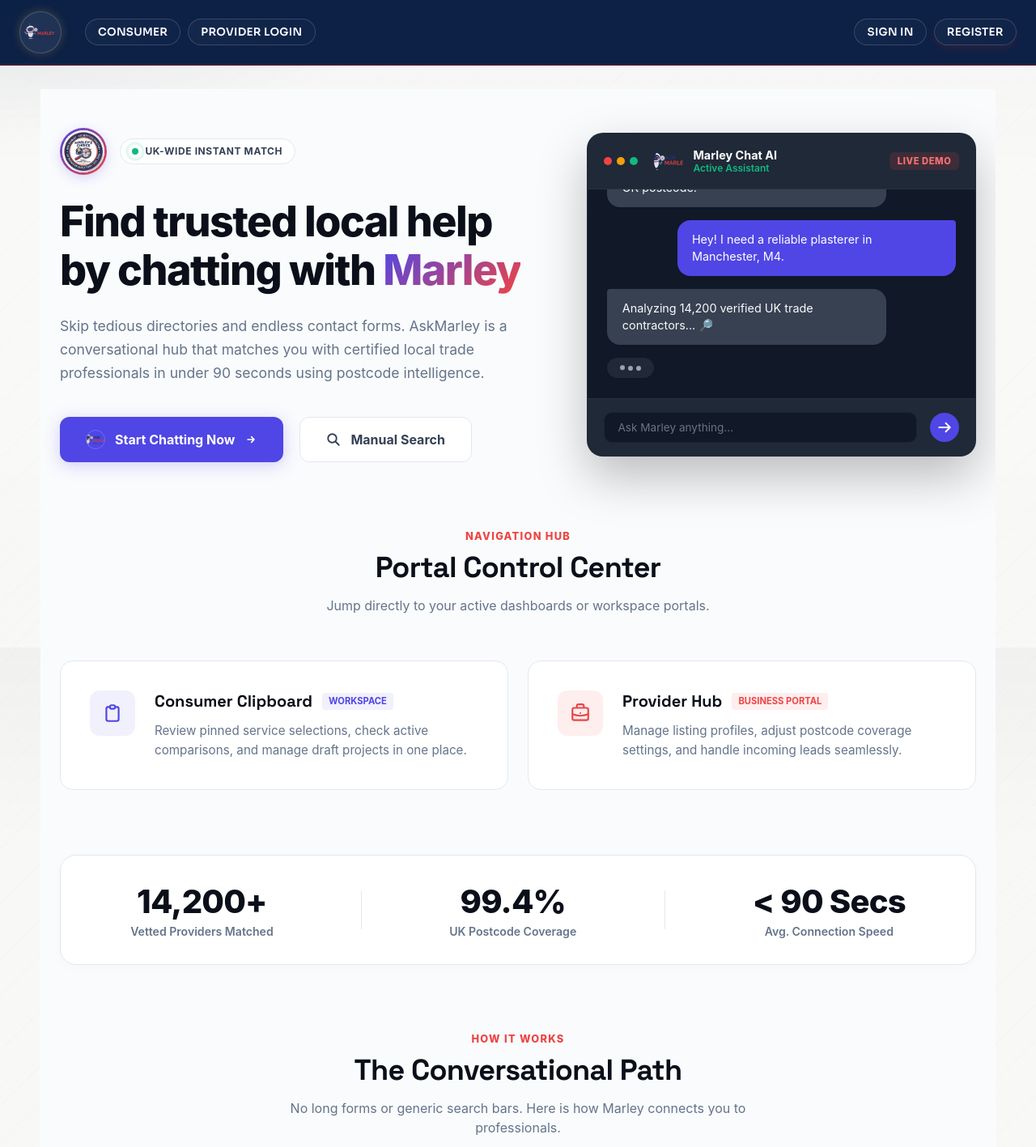
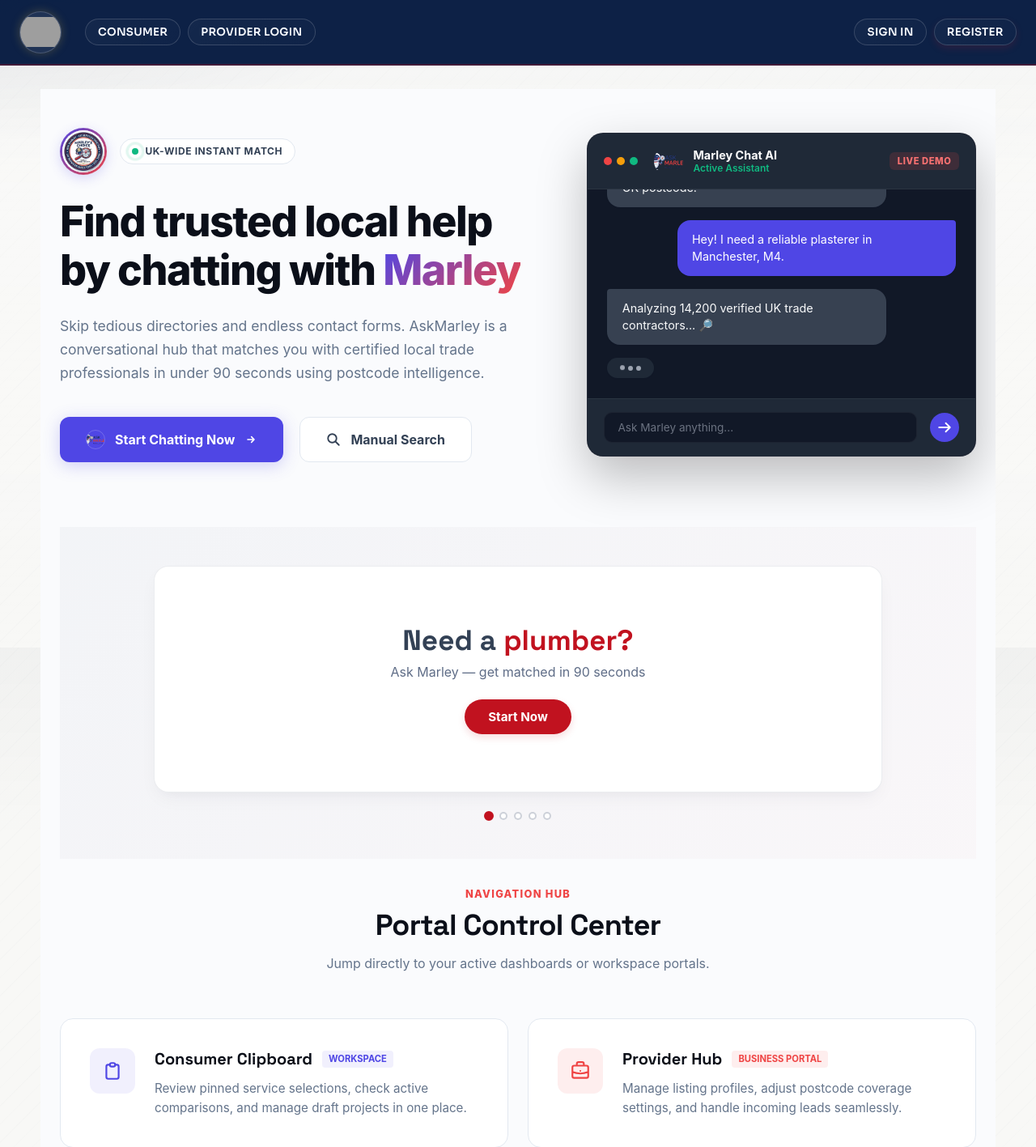
Before and after one commit to AskMarley/Ask_Marley, a Flask app: page / in a window 1280 px wide. Shown: the top 1417 px of the page at 81% size. Run offline with Flask 3, Linux system fonts and the light colour scheme; grey boxes are pictures that could not be loaded.

Commit message:
Add use case carousel to homepage
- Created rotating carousel showing different service use cases
- Uses red accent colors and engaging messaging (plumber, stylist, etc)
- Auto-rotates every 5 seconds between 5 different use cases
- Clickable dots to manually switch between slides
- Integrates with existing design system and premium aesthetics
- Carousel appears between hero and portal sections on homepage

```diff
--- a/static/style.css
+++ b/static/style.css
@@ -841,6 +841,120 @@ fieldset legend {
   align-self: flex-start;
 }
 
+/* ==========================================================================
+   Use Case Carousel
+   ========================================================================== */
+.carousel-section {
+  padding: 3rem 2rem;
+  background: linear-gradient(135deg, rgba(6, 26, 64, 0.03) 0%, rgba(193, 18, 31, 0.02) 100%);
+  margin: 2rem 0;
+}
+
+.carousel-container {
+  max-width: 900px;
+  margin: 0 auto;
+  position: relative;
+}
+
+.carousel-track {
+  display: grid;
+  gap: 1.5rem;
+  overflow: hidden;
+  position: relative;
+  height: 280px;
+  background: white;
+  border-radius: var(--radius-lg);
+  border: 1px solid var(--border-light);
+  box-shadow: var(--shadow);
+}
+
+.carousel-slide {
+  position: absolute;
+  top: 0;
+  left: 0;
+  width: 100%;
+  height: 100%;
+  display: flex;
+  flex-direction: column;
+  justify-content: center;
+  align-items: center;
+  text-align: center;
+  padding: 2rem;
+  opacity: 0;
+  transition: opacity 0.6s ease-in-out;
+  pointer-events: none;
+}
+
+.carousel-slide.active {
+  opacity: 1;
+  pointer-events: auto;
+}
+
+.carousel-slide h2 {
+  font-size: clamp(1.5rem, 4vw, 2.2rem);
+  font-family: "Space Grotesk", sans-serif;
+  margin: 0 0 0.5rem;
+  line-height: 1.2;
+}
+
+.carousel-slide p {
+  font-size: 1rem;
+  color: var(--muted);
+  margin: 0 0 1.5rem;
+}
+
+.highlight-red {
+  color: var(--crimson);
+  font-weight: 800;
+}
+
+.carousel-cta {
+  background: var(--crimson);
+  color: white;
+  padding: 0.75rem 1.8rem;
+  border-radius: 999px;
+  text-decoration: none;
+  font-weight: 700;
+  font-size: 0.95rem;
+  transition: all 0.2s ease;
+  display: inline-block;
+  box-shadow: 0 4px 10px rgba(193, 18, 31, 0.15);
+}
+
+.carousel-cta:hover {
+  background: var(--crimson-hover);
+  box-shadow: 0 8px 16px rgba(193, 18, 31, 0.3);
+  transform: translateY(-2px);
+}
+
+.carousel-dots {
+  display: flex;
+  justify-content: center;
+  gap: 0.5rem;
+  margin-top: 1.5rem;
+}
+
+.carousel-dot {
+  width: 10px;
+  height: 10px;
+  border-radius: 50%;
+  border: 2px solid rgba(6, 26, 64, 0.2);
+  background: white;
+  cursor: pointer;
+  transition: all 0.3s ease;
+  padding: 0;
+}
+
+.carousel-dot.active {
+  background: var(--crimson);
+  border-color: var(--crimson);
+  transform: scale(1.2);
+}
+
+.carousel-dot:hover {
+  border-color: var(--crimson);
+}
+
 @media (max-width: 640px) {
   .checkbox-grid {
     grid-template-columns: 1fr;
--- a/templates/base.html
+++ b/templates/base.html
@@ -19,7 +19,7 @@
 
     <header class="topbar">
       <a class="brand" href="{{ url_for('main.home') }}">
-        <img class="brand-logo" src="{{ url_for('static', filename='transmarley.png') }}" alt="AskMarley logo badge">
+        <img class="brand-logo" src="{{ url_for('static', filename='marley.png') }}" alt="AskMarley logo badge">
       </a>
 
       <!-- Mobile Navigation Hamburger -->
--- a/templates/index.html
+++ b/templates/index.html
@@ -73,6 +73,48 @@
             </a>
           </div>
         </div>
+      </div>
+    </div>
+  </section>
+
+  <!-- ==========================================================================
+       SECTION 1.5: USE CASE CAROUSEL
+       ========================================================================== -->
+  <section class="carousel-section">
+    <div class="carousel-container">
+      <div class="carousel-track" id="carouselTrack">
+        <div class="carousel-slide active">
+          <h2>Need a <span class="highlight-red">plumber?</span></h2>
+          <p>Ask Marley — get matched in 90 seconds</p>
+          <a href="{{ url_for('consumer.chat') }}" class="carousel-cta">Start Now</a>
+        </div>
+        <div class="carousel-slide">
+          <h2>Looking for a <span class="highlight-red">stylist?</span></h2>
+          <p>Ask Marley — find your perfect match</p>
+          <a href="{{ url_for('consumer.chat') }}" class="carousel-cta">Start Now</a>
+        </div>
+        <div class="carousel-slide">
+          <h2>Need <span class="highlight-red">wedding planning?</span></h2>
+          <p>Ask Marley — expert professionals ready</p>
+          <a href="{{ url_for('consumer.chat') }}" class="carousel-cta">Start Now</a>
+        </div>
+        <div class="carousel-slide">
+          <h2>Looking for a <span class="highlight-red">gardener?</span></h2>
+          <p>Ask Marley — local experts waiting</p>
+          <a href="{{ url_for('consumer.chat') }}" class="carousel-cta">Start Now</a>
+        </div>
+        <div class="carousel-slide">
+          <h2>Need an <span class="highlight-red">electrician?</span></h2>
+          <p>Ask Marley — instant local connections</p>
+          <a href="{{ url_for('consumer.chat') }}" class="carousel-cta">Start Now</a>
+        </div>
+      </div>
+      <div class="carousel-dots" id="carouselDots">
+        <button class="carousel-dot active" data-slide="0" aria-label="Slide 1"></button>
+        <button class="carousel-dot" data-slide="1" aria-label="Slide 2"></button>
+        <button class="carousel-dot" data-slide="2" aria-label="Slide 3"></button>
+        <button class="carousel-dot" data-slide="3" aria-label="Slide 4"></button>
+        <button class="carousel-dot" data-slide="4" aria-label="Slide 5"></button>
       </div>
     </div>
   </section>
@@ -1404,7 +1446,41 @@
     playChatSequence();
 
     /* ------------------------------------------------------------------------
-       2. STICKY FLOATING WELCOME POPUP BALLOON
+       2. USE CASE CAROUSEL ROTATION
+       ------------------------------------------------------------------------ */
+    const carouselTrack = document.getElementById("carouselTrack");
+    const carouselDots = document.getElementById("carouselDots");
+
+    if (carouselTrack && carouselDots) {
+      const slides = carouselTrack.querySelectorAll(".carousel-slide");
+      const dots = carouselDots.querySelectorAll(".carousel-dot");
+      let currentSlideIdx = 0;
+
+      function showSlide(idx) {
+        slides.forEach(slide => slide.classList.remove("active"));
+        dots.forEach(dot => dot.classList.remove("active"));
+
+        slides[idx].classList.add("active");
+        dots[idx].classList.add("active");
+        currentSlideIdx = idx;
+      }
+
+      // Auto-rotate carousel every 5 seconds
+      setInterval(() => {
+        currentSlideIdx = (currentSlideIdx + 1) % slides.length;
+        showSlide(currentSlideIdx);
+      }, 5000);
+
+      // Add click handlers to dots
+      dots.forEach((dot, idx) => {
+        dot.addEventListener("click", () => {
+          showSlide(idx);
+        });
+      });
+    }
+
+    /* ------------------------------------------------------------------------
+       3. STICKY FLOATING WELCOME POPUP BALLOON
        ------------------------------------------------------------------------ */
     const popupBalloon = document.getElementById("marleyChatPopup");
     const closePopupBtn = document.getElementById("closePopupBtn");
```
